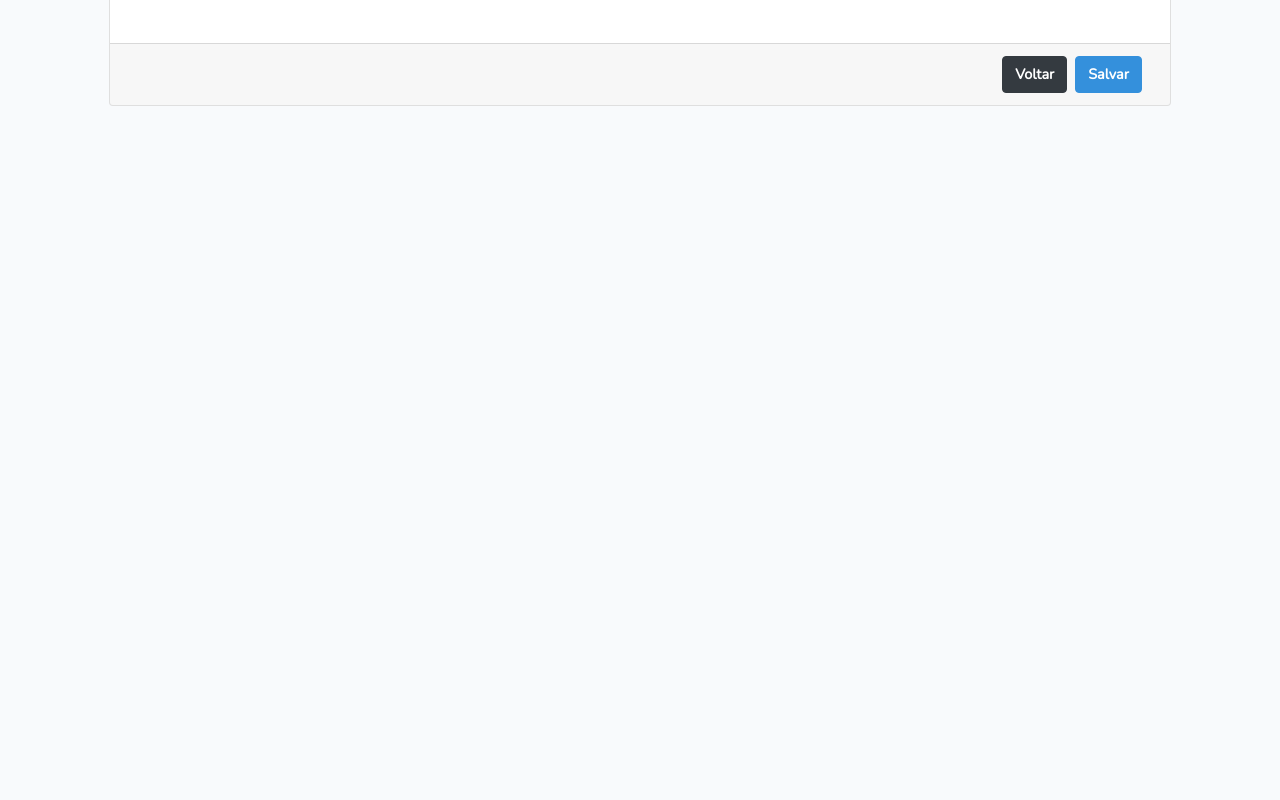
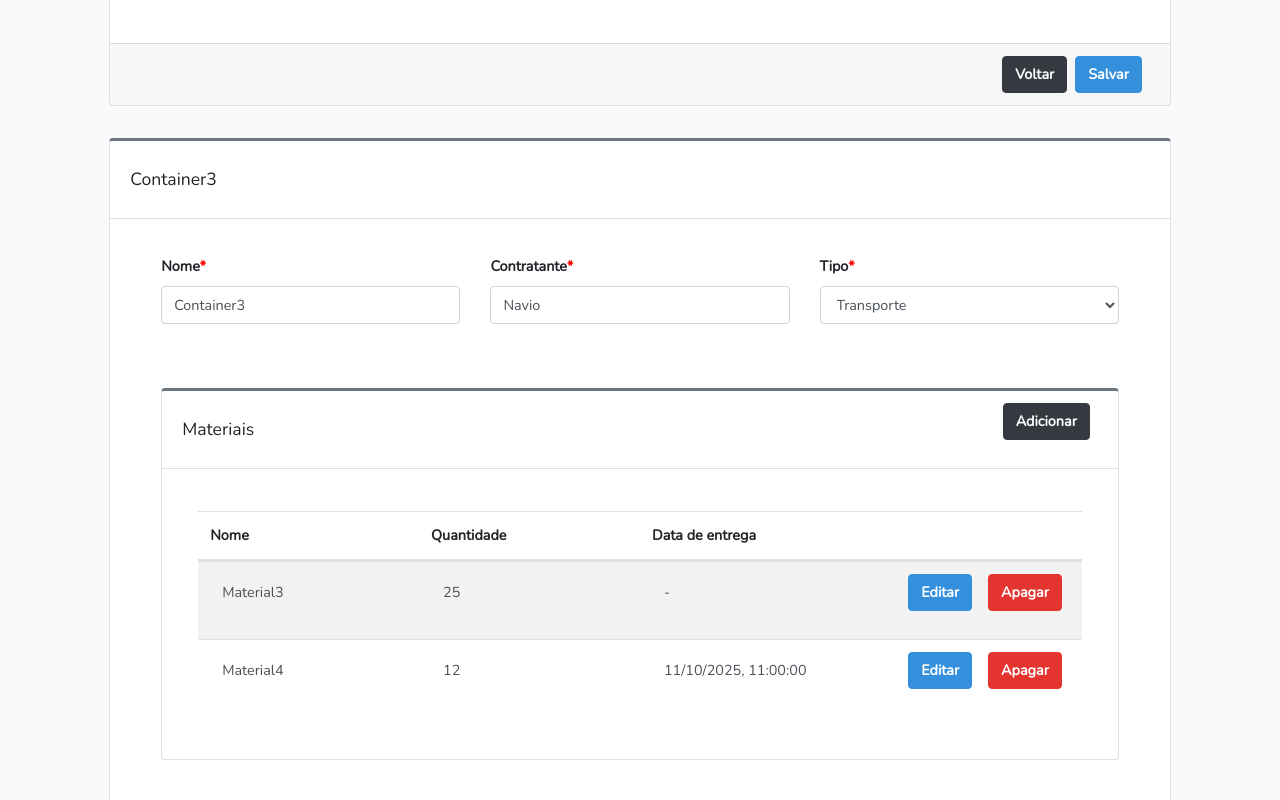
Before and after one commit to ufjf-dcc207/ufjf-dcc207-2025-3-a-sem2-container2, a React (Vite) app: page / in a window 1280 px wide. Shown: the part 2160-2960 px from the top of the page. Before the commit the page ends 2282 px from the top, so only its background shows below. Built offline with nearby package versions, Linux system fonts and the light colour scheme.

Commit message:
fazendo map no app pra facilitar instanciação dos containeres

```diff
--- a/src/App.tsx
+++ b/src/App.tsx
@@ -9,8 +9,9 @@ function App() {
   return (
     <div>
       <ContainerBoard containerBoard={container_data}></ContainerBoard>
-      <ContainerForm container={container_data.containers[0]}></ContainerForm>
-      <ContainerForm container={container_data.containers[1]}></ContainerForm>
+      {container_data.containers.map((container) => {
+          return <ContainerForm key={container.title} container={container}/>
+      })}
     </div>
   );
 }
```
